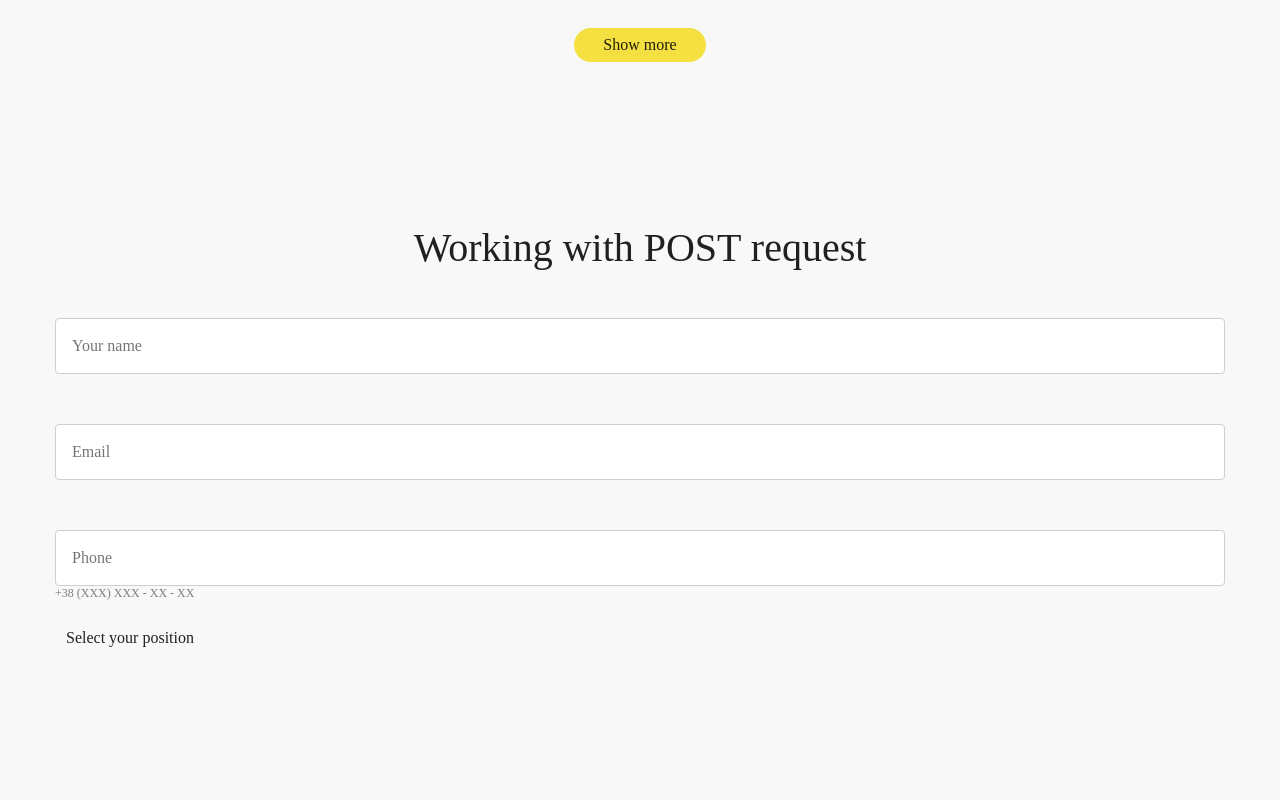
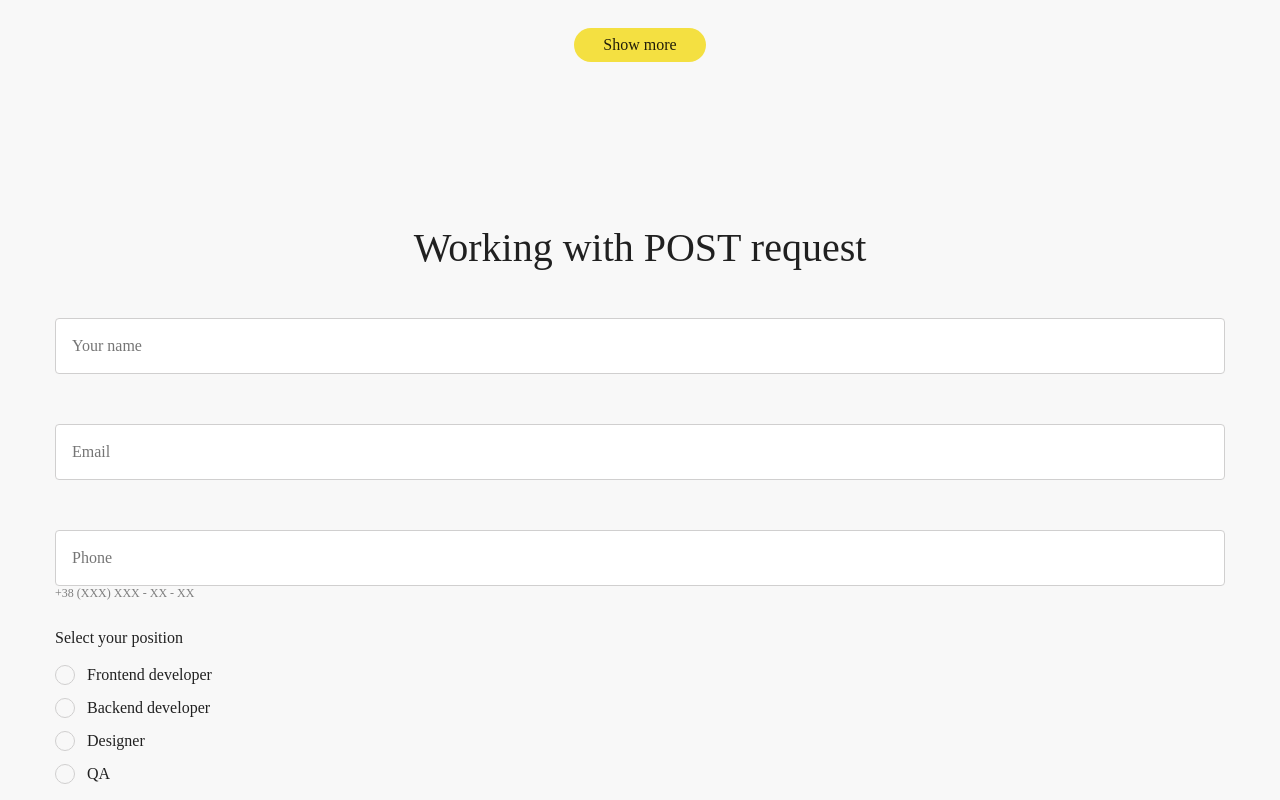
Before and after one commit to olhacodes/React-POST-GET-validations, a React (Create React App) app: page / in a window 1280 px wide. Shown: the part 964-1764 px from the top of the page. Before the commit the page ends 1653 px from the top, so only its background shows below. Built offline with nearby package versions, Linux system fonts and the light colour scheme; no server answers.

Commit message:
created and styled  radio-button component

```diff
--- a/src/components/Form/Form.jsx
+++ b/src/components/Form/Form.jsx
@@ -1,5 +1,6 @@
-import React from 'react';
+import React, {useState} from 'react';
 import Input from '../Input/Input';
+import RadioButton from '../RadioButton/RadioButton';
 import './form.styles.less';
 
 const formInputs = [
@@ -16,9 +17,30 @@ const formInputs = [
         placeholder: 'Phone',
         helperText: '+38 (XXX) XXX - XX - XX'
     }
+];
+
+const positions = [
+    {
+        value: 'Frontend developer',
+        id: 1,
+    },
+     {
+        value: 'Backend developer',
+        id: 2,
+    },
+      {
+        value: 'Designer',
+        id: 3,
+    },
+       {
+        value: 'QA',
+        id: 4,
+    }
 ]
 
 function Form() {
+    const [selectedRadioBtn, setSelectedRadioBtn] = useState(null);
+
   return (
       <form className='form'>
           <div className="form__inputs">
@@ -26,7 +48,15 @@ function Form() {
               <Input key={input.placeholder} {...input} />
             ))}
           </div>
-          <p>Select your position</p>
+          <p className='form__select-title'>Select your position</p>
+          <div className="form__radio-buttons">
+              {positions.map(position => (
+                  <RadioButton key={position.id}
+                      checked={selectedRadioBtn === position.id}
+                      onChange={() => setSelectedRadioBtn(position.id)}
+                      {...position} />
+              ))}
+          </div>
     </form>
   )
 }
--- a/src/components/Form/form.styles.less
+++ b/src/components/Form/form.styles.less
@@ -5,8 +5,14 @@
         gap: 3.125rem;
     }
 
-    p {
-        padding: 1.5625rem 0.6875rem;
+    &__select-title {
+        padding: 1.5625rem 0 0.6875rem;
+    }
+
+    &__radio-buttons {
+        display: flex;
+        flex-direction: column;
+        gap: 0.4375rem;
     }
 
 }
--- /dev/null
+++ b/src/components/RadioButton/RadioButton.jsx
@@ -0,0 +1,13 @@
+import React from 'react';
+import './radio-button.styles.less';
+
+function RadioButton({checked, value, onChange}) {
+  return (
+    <label className="radio-button">
+        <input type="radio" checked={checked} onChange={onChange} />
+        <p className='radio-button__value'>{value}</p>
+    </label>
+  )
+}
+
+export default RadioButton
--- /dev/null
+++ b/src/components/RadioButton/radio-button.styles.less
@@ -0,0 +1,60 @@
+@import '../../styles/variables.less';
+@import '../../styles/colors.less';
+
+.radio-button {
+    input:checked,
+    input:not(:checked) {
+        display: none;
+    }
+
+    input:checked + p,
+    input:not(:checked) + p {
+        position: relative;
+        cursor: pointer;
+        display: inline-block;
+    }
+
+    input:checked + p:before,
+    input:not(:checked) + p:before {
+        content: '';
+        position: absolute;
+        left: 0;
+        top: 0.1875rem;
+        width: 1.125rem;
+        height: 1.125rem;
+        border: @border;
+        border-radius: 100%;
+    }
+
+    input:checked + p:before {
+        border-color: @radio-btn-color;
+    }
+
+    input:checked + p:after,
+    input:not(:checked) + p:after {
+        content: '';
+        width: 0.625rem;
+        height: 0.625rem;
+        background: @radio-btn-color;
+        position: absolute;
+        top: 0.5rem;
+        left: 0.3125rem;
+        border-radius: 100%;
+        -webkit-transition: all 0.2s ease;
+        transition: all 0.2s ease;
+    }
+
+    input:not(:checked) + p:after {
+        opacity: 0;
+        transform: scale(0);
+    }
+
+    input:checked + p:after {
+        opacity: 1;
+        transform: scale(1);
+    }
+
+    &__value {
+        padding-left: 2rem;
+    }
+}
--- a/src/styles/colors.less
+++ b/src/styles/colors.less
@@ -4,3 +4,4 @@
 @placeholder-color: #7E7E7E;
 @black: rgba(0, 0, 0, 0.87);
 @btn-primarily: #F4E041;
+@radio-btn-color: #00BDD3;
```
